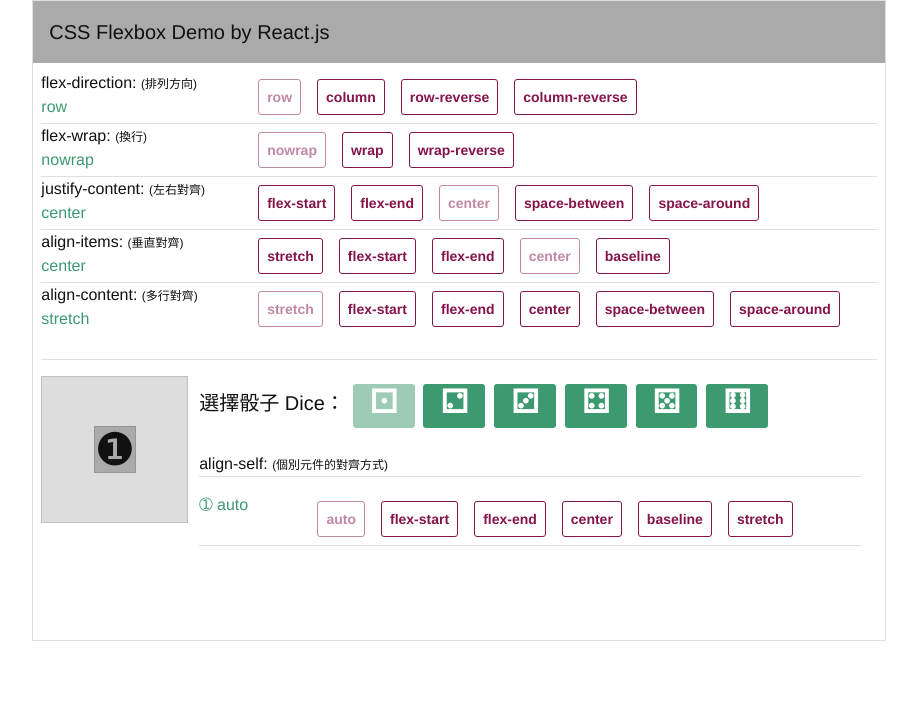
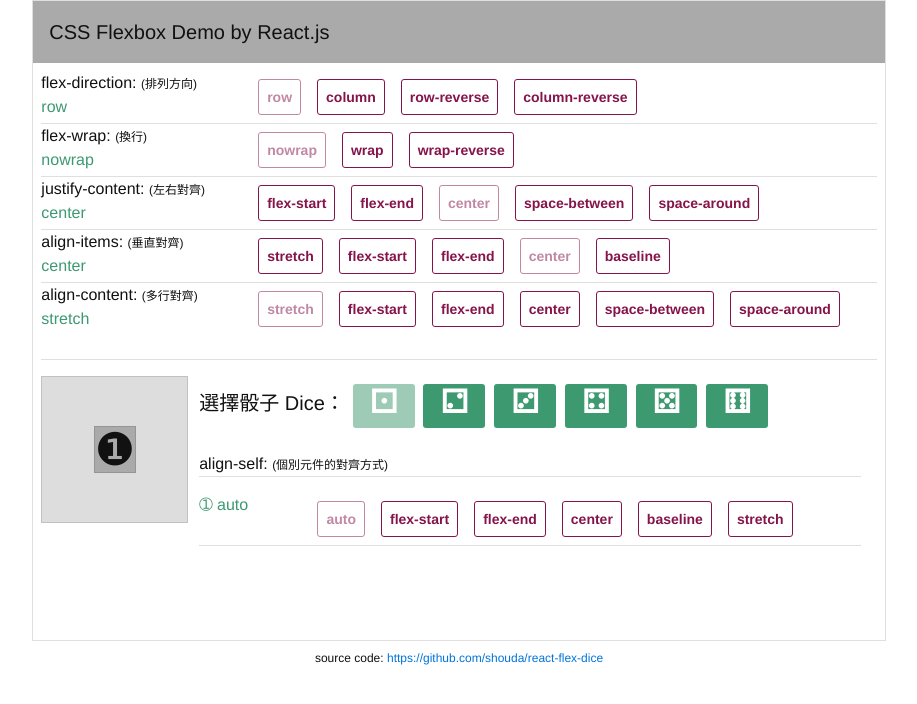
Before and after one commit to shouda/shouda.github.io, a Jekyll site: the page demo/react-flex-dice/index.html, which Jekyll copies as it is, in a window 1280 px wide. Shown: the top 704 px of the page, without its empty margins (181-1098 px from the left). Built offline with Jekyll 4.4.1, drawn with Linux system fonts in a browser that asks for light colours; Markdown is read by kramdown in place of the engine named in the settings.

Commit message:
add github link

```diff
--- a/demo/react-flex-dice/index.html
+++ b/demo/react-flex-dice/index.html
@@ -8,12 +8,19 @@
 </head>
 <body>
 	<div class="container">
-		<div class="sm-col sm-col-1 md-col-2 lg-col-3"> &nbsp; </div>
-		<div class="sm-col sm-col-10 md-col-8 lg-col-6">
-	    <div id="flex"></div>
-	  </div>
-		<div class="sm-col sm-col-1 md-col-2 lg-col-3"> &nbsp; <div>
-	<div>
+		<div class="clearfix">
+			<div class="sm-col sm-col-1 md-col-2 lg-col-3"> &nbsp; </div>
+			<div class="sm-col sm-col-10 md-col-8 lg-col-6">
+		    <div id="flex"></div>
+		  </div>
+			<div class="sm-col sm-col-1 md-col-2 lg-col-3"> &nbsp; <div>
+		</div>
+  </div>
+	<div class="container">
+		<div class="col col-12 h6 center p1">source code: <a
+href="https://github.com/shouda/react-flex-dice">https://github.com/shouda/react-flex-dice</a>
+		</div>
+  </div>
 	<script type="text/javascript" src="./vendors.js"></script>
 	<script type="text/javascript" src="./bundle.js"></script>
 </body>
```
